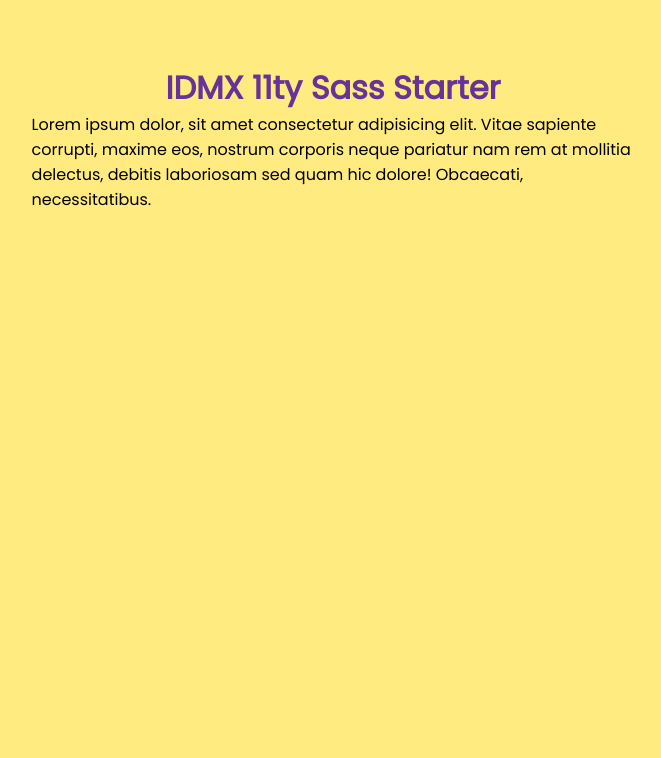
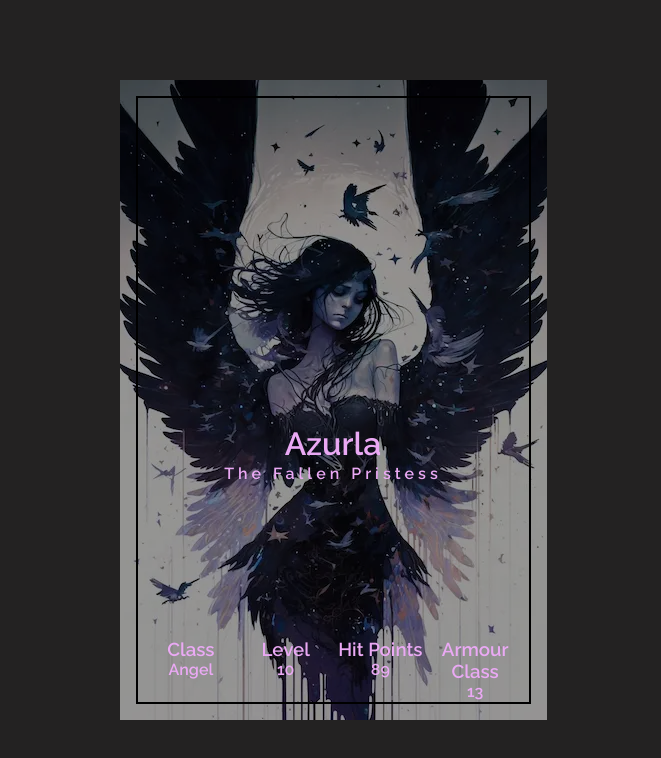
Before and after one commit to RVCC-IDMX/css-card-flip-bryonbeaufait, an Eleventy site: page src/index.html in a window 1280 px wide. Shown: the whole page, without its empty margins (307-968 px from the left). Built offline with nearby package versions, Linux system fonts and the light colour scheme; Eleventy itself is replaced by a stand-in of ours; files that its build step writes are made by us from their sources.

Commit message:
make card for webpage

```diff
--- a/src/index.html
+++ b/src/index.html
@@ -1,5 +1,6 @@
 <!DOCTYPE html>
 <html lang="en">
+
 <head>
   <meta charset="UTF-8">
   <meta name="viewport" content="width=device-width, initial-scale=1.0">
@@ -10,9 +11,58 @@
   <link rel="icon" type="image/svg+xml" href="images/favicon.svg" />
   <link rel="stylesheet" href="css/main.css">
 </head>
+
 <body>
-  <h1>IDMX 11ty Sass Starter</h1>
-  <p>Lorem ipsum dolor, sit amet consectetur adipisicing elit. Vitae sapiente corrupti, maxime eos, nostrum corporis neque pariatur nam rem at mollitia delectus, debitis laboriosam sed quam hic dolore! Obcaecati, necessitatibus.</p>
+  <div class="card">
+    <div class="card__content">
+
+      <div class="card__front">
+        <h1 class="card__title">Azurla</h1>
+        <p class="card__subtitle">The Fallen Pristess</p>
+        <div class="card__footer">
+          <div class="card__stats">
+            <h3>Class</h3>
+            <p>Angel</p>
+          </div>
+          <div class="card__stats">
+            <h3>Level</h3>
+            <p>10</p>
+          </div>
+
+          <div class="card__stats">
+            <h3>Hit Points</h3>
+            <p>89</p>
+          </div>
+          <div class="card__stats">
+            <h3>Armour Class</h3>
+            <p>13</p>
+          </div>
+
+        </div>
+      </div>
+
+
+      <div class="card__back">
+        <div class="card__list">
+          <ul>
+            <li>Strength: 10</li>
+            <li>Dexterity: 10</li>
+            <li>Constitution: 10</li>
+            <li>Intelegence: 10</li>
+            <li>Wisdon: 10</li>
+            <li>Charisma: 10</li>
+          </ul>
+        </div>
+        <div class="card__info">
+          <p>I will place more text here when I think of it and after ths card is finished. This is just a holding spot
+          </p>
+        </div>
+      </div>
+
+    </div>
+  </div>
+
   <script src="js/index.js"></script>
 </body>
+
 </html>
--- a/src/sass/base/_typography.scss
+++ b/src/sass/base/_typography.scss
@@ -1,8 +1,10 @@
 /* typography */
 
-@import url('https://fonts.googleapis.com/css2?family=Poppins&display=swap');
 
-$font: "Poppins", serif;
+  @import url('https://fonts.googleapis.com/css2?family=Raleway:ital,wght@0,100;0,200;0,400;0,600;1,100;1,200;1,400&display=swap');
+
+
+$font: "Raleway", serif;
 
 // body font styling vars
 $body-font-size: 120%;
--- a/src/sass/pages/_home.scss
+++ b/src/sass/pages/_home.scss
@@ -2,15 +2,146 @@
 @use "../abstracts/variables" as var;
 @use "../base/typography" as type;
 
-body {
-  font-family: type.$font;
-  background-color: var.$bg-very-light;
-  width: min(100% - 2rem, 60ch);
-  margin-inline: auto;
-  margin-block: 4rem;
+:root {
+  --level-one: translateZ(3rem);
+  --level-two: translateZ(6rem);
+  --level-three: translateZ(9rem);
+
+  --fw-normal: 400;
+  --fw-bold: 800;
+
+  --clr: #4b4c4e;
 }
 
-h1 {
-  color: var.$primary-color;
+body {
+  height: 100vh;
+  display: grid;
+  place-items: center;
+  font-family: 'Raleway', serif;
+  background-color: rgb(35, 34, 34);
+}
+
+.card {
+  width: 427px;
+  height: 640px;
+}
+
+/* Card Hover */
+.card:hover .card__content {
+  transform: rotateY(.5turn);
+}
+
+.card__content {
   text-align: center;
+  position: relative;
+  padding: 20em 5em;
+  transition: transform 3s;
+  transform-style: preserve-3d;
 }
+
+.card__front, .card__back {
+  position: absolute;
+  top: 0;
+  bottom: 0;
+  left: 0;
+  right: 0;
+  backface-visibility: hidden;
+  transform-style: preserve-3d;
+  display: grid;
+}
+
+/* Front of Card */
+.card__front {
+  background-image: url("/images/fallen_angel.webp");
+  background-size: cover;
+  color:rgb(234, 169, 244);
+  grid-template-rows: 60% 25% 15%;
+  background-color: var(--clr);
+  background-blend-mode: overlay;
+}
+
+/* border */
+.card__front::before {
+  content: '';
+  position: absolute;
+  --spacer: 1em;
+  top: var(--spacer);
+  bottom: var(--spacer);
+  left: var(--spacer);
+  right: var(--spacer);
+  border: 2px solid black;
+  transform: var(--level-one);
+}
+
+.card__title {
+  display: grid;
+  transform: var(--level-three);
+  align-content:end;
+  padding-bottom: .15rem;
+}
+
+.card__subtitle {
+  transform: var(--level-two);
+  letter-spacing: 4px;
+  font-weight: var(--fw-bold);
+}
+
+.card__footer {
+  display: grid;
+  transform: var(--level-two);
+  grid-template-columns: 1fr 1fr 1fr 1fr;
+  font-weight: var(--fw-bold);
+  justify-content: space-evenly;
+  align-content: center;
+  padding-left: 1.5rem;
+  padding-right: 1.5rem;
+  padding-bottom: .3rem;
+}
+
+.card__stats {
+  transform: var(--level-one);
+
+}
+
+/* Back of Card */
+.card__back {
+  transform: rotateY(.5turn);
+  background: var(--clr);
+  color: rgb(234, 169, 244);
+
+}
+
+.card__list {
+}
+
+.card__list {
+  transform: var(--level-two);
+  font-weight: var(--fw-normal);
+  margin: 0 auto;
+  text-align: center;
+  padding-top: 10rem;
+}
+
+.card__list ul li {
+  text-align: center;
+  font-size: 1rem;
+  padding: 1rem;
+  list-style: none;
+}
+
+.card__list ul li:not(:last-child) {
+  border-bottom: 1px solid #eee;
+}
+
+.card__info {
+  transform: var(--level-two);
+  position: absolute;
+  bottom: 2rem;
+}
+
+
+  // background-color: var(--clr);
+  // background-image: url("/images/fallen_angel.webp");
+  // background-size: cover;
+  // color: black;
+// background-blend-mode: overlay;
```
Also changed, not shown: src/images/fallen_angel.webp (added). Lines whose indentation alone changed are shown as unchanged.
